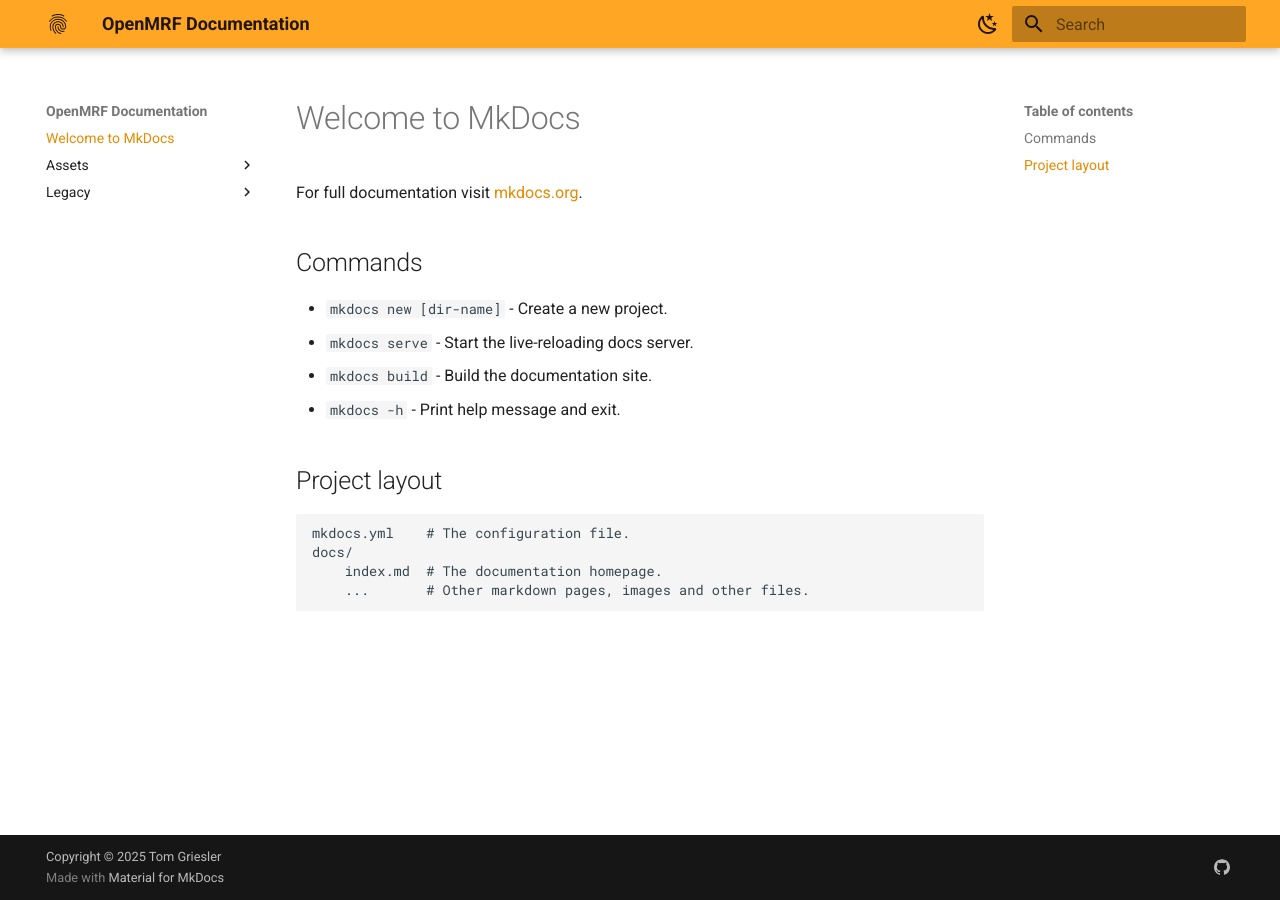
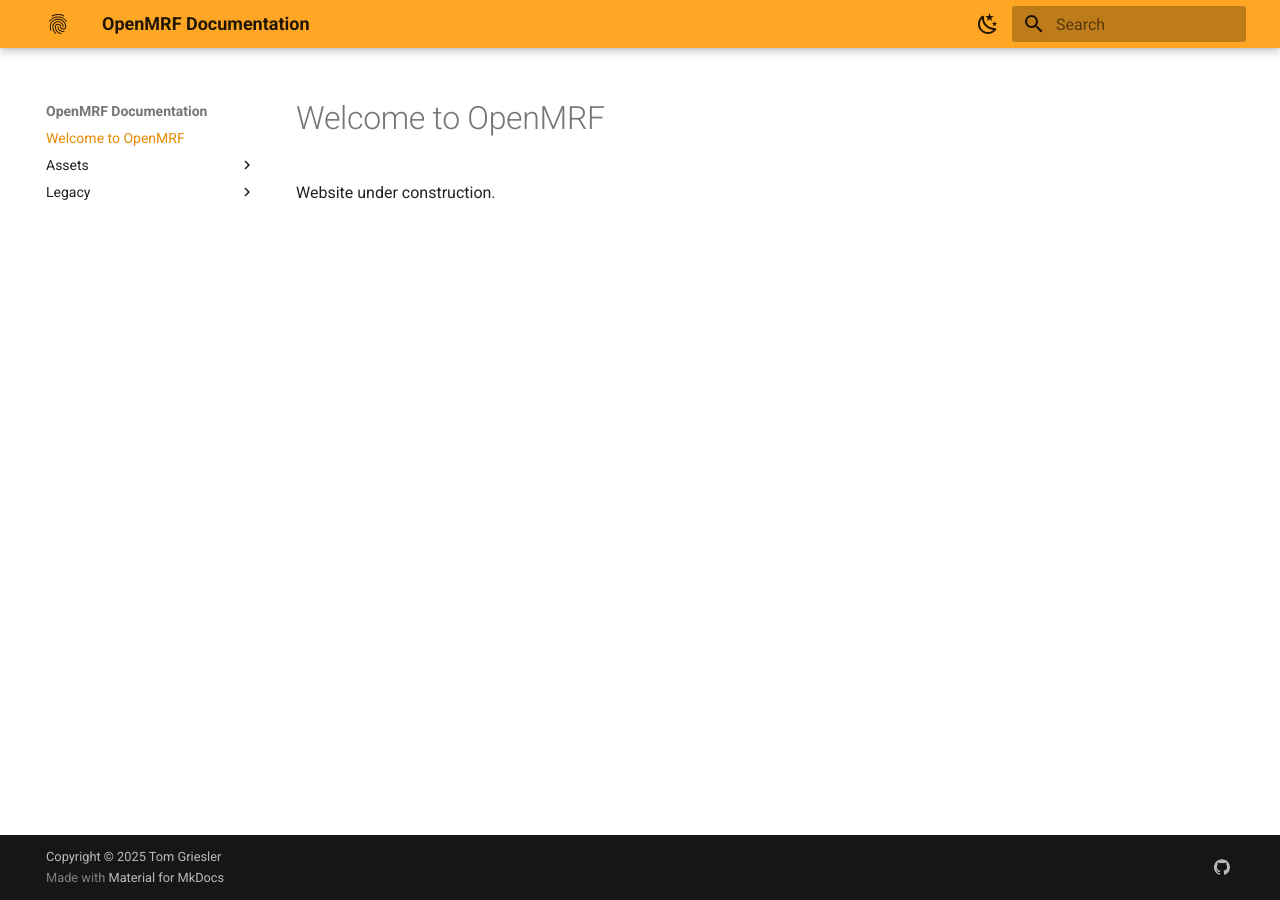
Before and after one commit to tomgriesler/openmrf_documentation, an MkDocs documentation site: the page built from docs/index.md, in a window 1280 px wide. Built offline with MkDocs 1.6.1 and Material for MkDocs 9.7.7, drawn with Linux system fonts in a browser that asks for light colours.

Commit message:
remove mkdocs default content

```diff
--- a/docs/index.md
+++ b/docs/index.md
@@ -1,6 +1,8 @@
-# Welcome to MkDocs
+# Welcome to OpenMRF
 
-For full documentation visit [mkdocs.org](https://www.mkdocs.org).
+Website under construction.
+
+<!-- For full documentation visit [mkdocs.org](https://www.mkdocs.org).
 
 ## Commands
 
@@ -15,3 +17,4 @@
     docs/
         index.md  # The documentation homepage.
         ...       # Other markdown pages, images and other files.
+ -->
```
